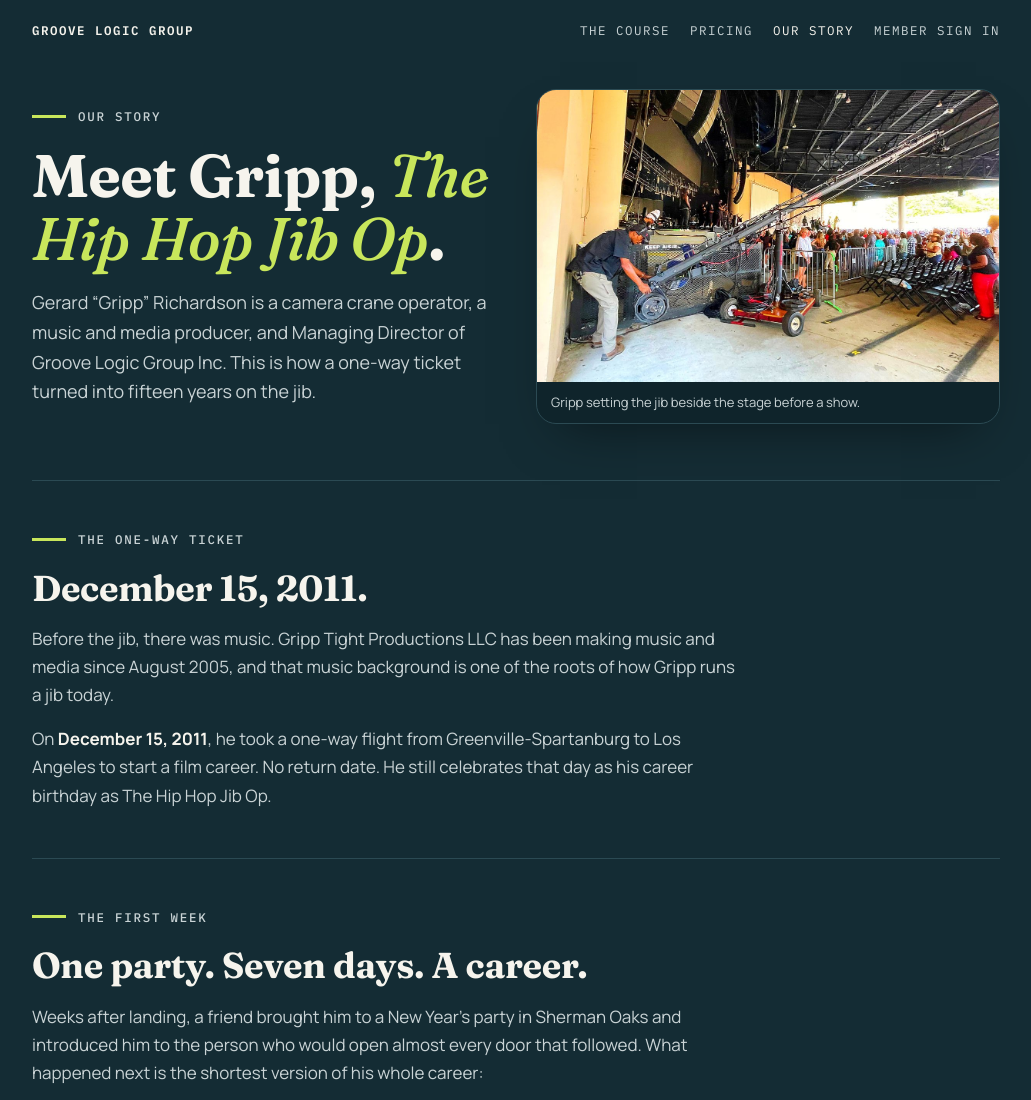
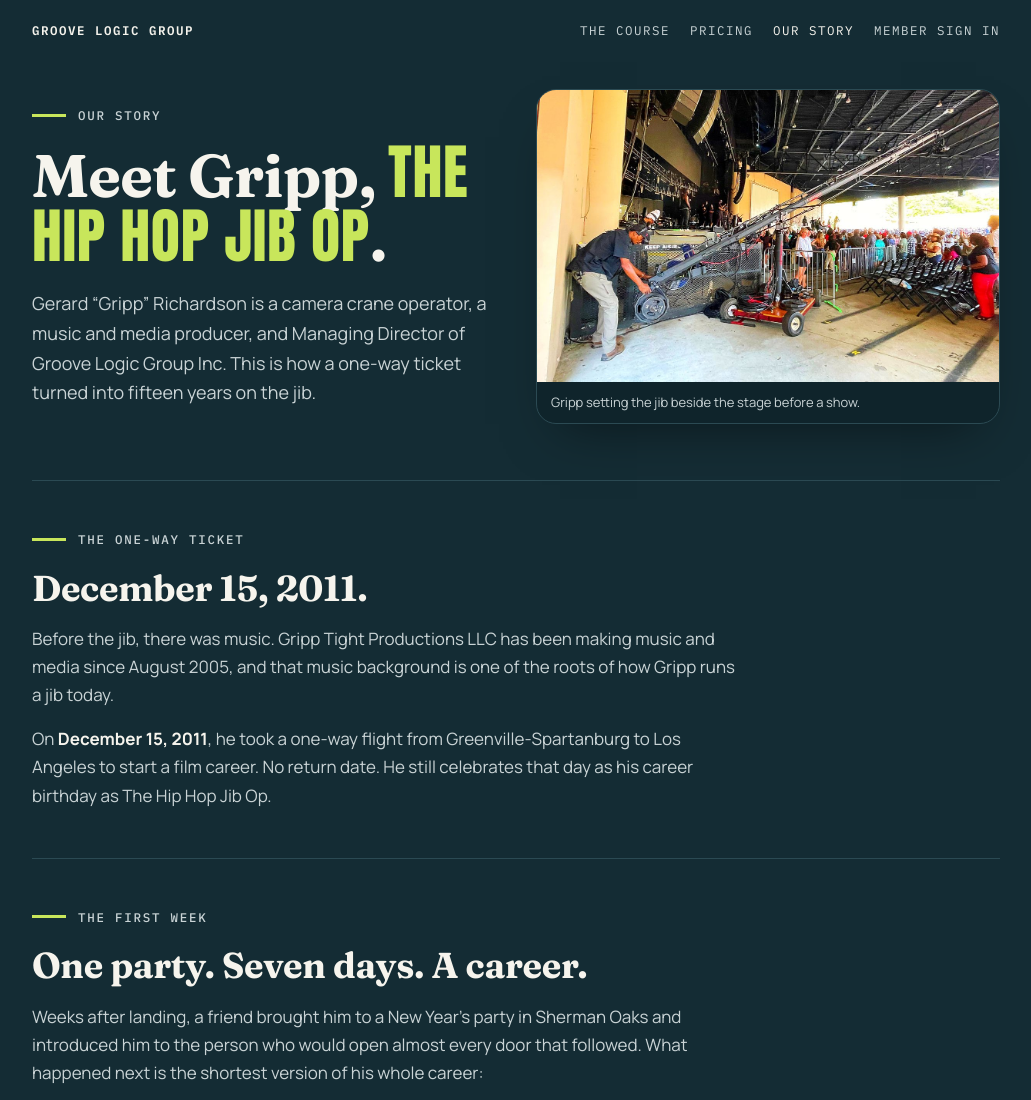
Before and after one commit to Willie-Rich14/groovelogicgroup-com, a plain HTML site: page about/index.html in a window 1280 px wide. Shown: the top 1100 px of the page, without its empty margins (124-1155 px from the left). Drawn offline with Linux system fonts and the light colour scheme.

Commit message:
About page: The Hip Hop Jib Op in the course headline font

```diff
--- a/about/index.html
+++ b/about/index.html
@@ -48,6 +48,8 @@
   .hero{display:grid;grid-template-columns:1fr 1fr;gap:40px;align-items:center;padding-block:28px 56px}
   .hero h1{font-size:clamp(36px,5.6vw,60px);line-height:1.05;margin-bottom:18px}
   .hero p{font-size:18px;color:var(--fg-muted);max-width:32em;margin:0}
+  /* 2026-11-04 (Gripp): "The Hip Hop Jib Op" in the /get headline font (Impact, caps) */
+  .hero h1 .jibop{font-family:Impact,"Haettenschweiler","Arial Narrow Bold","Franklin Gothic Condensed",sans-serif;font-style:normal;font-weight:400;text-transform:uppercase;letter-spacing:.01em;line-height:.98}
   .photo{margin:0;border-radius:20px;overflow:hidden;border:1px solid var(--line);background:var(--surface-2);box-shadow:0 24px 50px -24px rgba(0,0,0,.5)}
   .photo img{display:block;width:100%;height:auto}
   .photo figcaption{font-size:13px;color:var(--fg-muted);padding:10px 14px}
@@ -88,7 +90,7 @@
     <div class="hero">
       <div>
         <div class="eyebrow"><span class="bar"></span>Our story</div>
-        <h1>Meet Gripp, <em>The Hip Hop Jib Op</em>.</h1>
+        <h1>Meet Gripp, <em class="jibop">The Hip Hop Jib Op</em>.</h1>
         <p>Gerard “Gripp” Richardson is a camera crane operator, a music and media producer, and Managing Director of Groove Logic Group Inc. This is how a one-way ticket turned into fifteen years on the jib.</p>
       </div>
       <figure class="photo">
```
